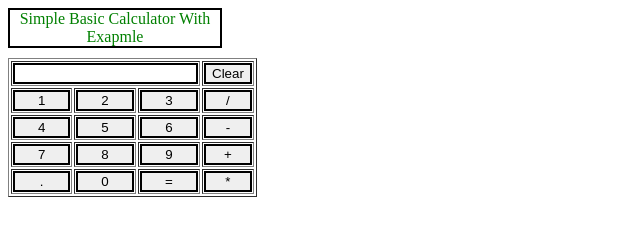
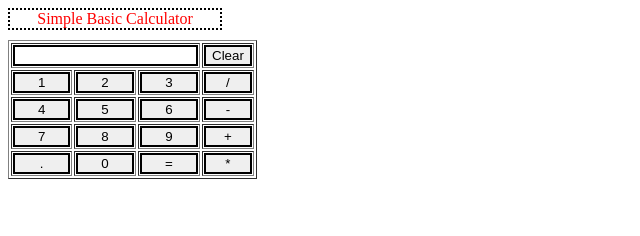
Before and after one commit to mindxDoc/WI, a plain HTML site: page New/Caculator/index.html in a window 1280 px wide. Shown: the whole page, without its empty margins (0-640 px from the left). Drawn offline with Linux system fonts and the light colour scheme.

Commit message:
Update index.html

```diff
--- a/New/Caculator/index.html
+++ b/New/Caculator/index.html
@@ -5,8 +5,8 @@
       margin-bottom: 10px;
       text-align:center;
       width: 210px;
-      color:green;
-      border: solid black 2px;
+      color: red;
+      border: dotted black 2px;
       }
       input[type="button"]
       {
@@ -22,7 +22,7 @@
    </style>
 </head>
 <body>
-   <div class = title >Simple Basic Calculator With Exapmle</div>
+   <div class = title >Simple Basic Calculator</div>
    <table border="1">
       <tr>
          <td colspan="3"><input type="text" id="result"/></td>
```
